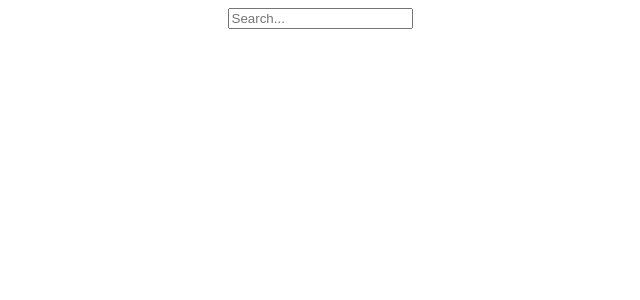
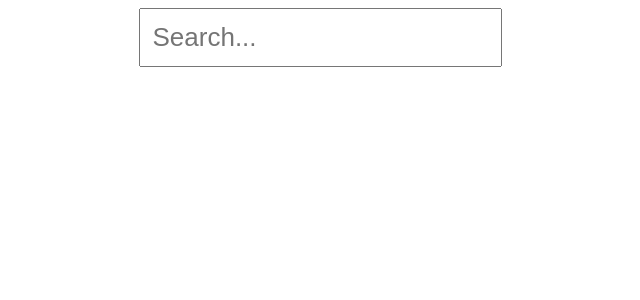
Before and after one commit to JadMashtoub/depotList, an Angular app: page / in a window 1280 px wide. Shown: the top 300 px of the page, without its empty margins (320-960 px from the left). Built offline with nearby package versions, Linux system fonts and the light colour scheme.

Commit message:
adjusted font sizes

```diff
--- a/src/app/app.component.css
+++ b/src/app/app.component.css
@@ -4,10 +4,23 @@
   align-items: center;
   justify-content: flex-start;
   height: 100vh;
+  margin: auto;
+  max-width: 360px;
 }
 
 input {
   margin-bottom: 16px;
+  padding: 12px;
+  font-size: 26px;
+}
+
+.suggestions {
+  position: absolute;
+  width: 200px;
+  background-color: #fff;
+  border: 1px solid #ccc;
+  padding: 4px;
+  margin-top: 58px;
 }
 
 ul {
@@ -16,24 +29,14 @@
 }
 
 li {
+  font-size: 26px;
   cursor: pointer;
 }
 
-  .highlight {
-    font-weight: bold;
-    font-size: larger;
-  }
+
 
 .zone {
   font-weight: bold;
-    font-size: larger;
+  font-size: 26px;
   color: red;
 }
-
-  .suggestions {
-    position: absolute;
-    width: 200px;
-    background-color: #fff;
-    border: 1px solid #ccc;
-    padding: 4px;
-  }
```
Lines whose indentation alone changed are shown as unchanged.
